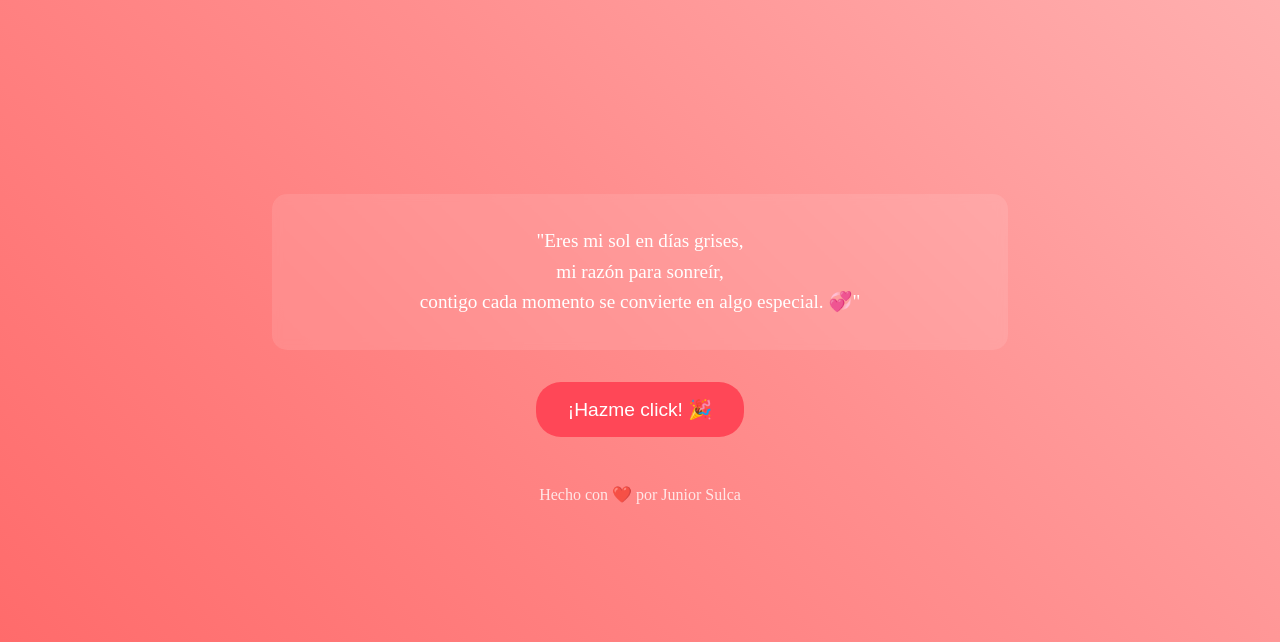
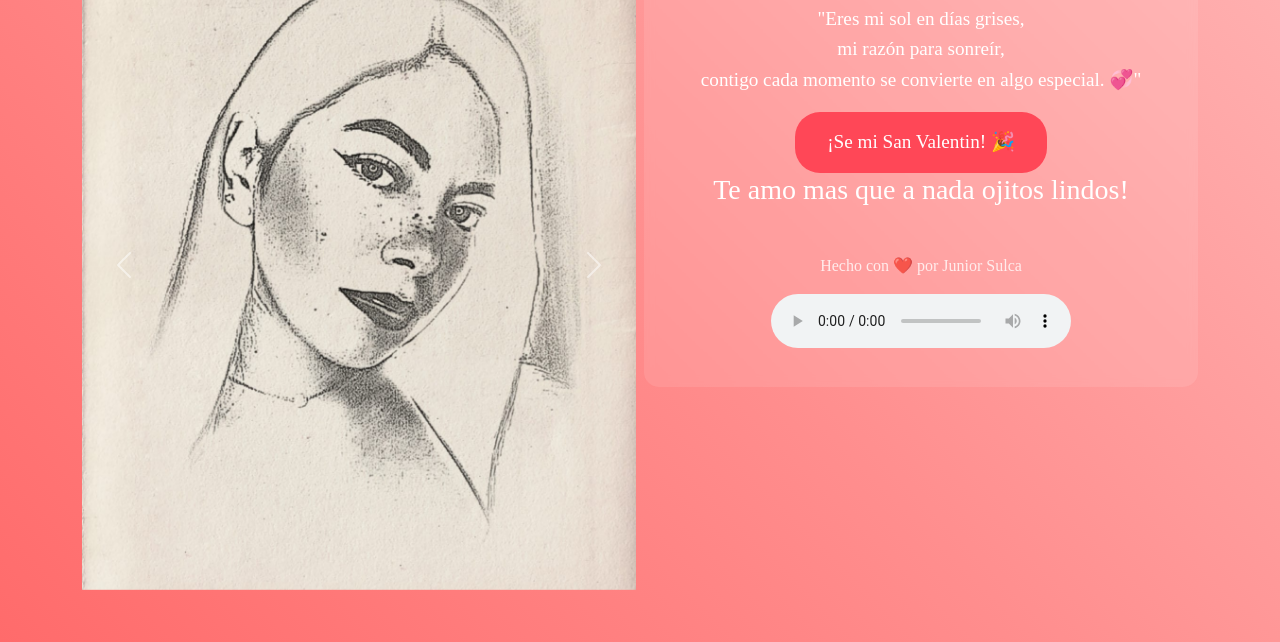
Before and after one commit to jsulca/miriam-san-valentin-2025, an Astro site: page / in a window 1280 px wide. Shown: the part 158-800 px from the top of the page. Built offline with nearby package versions, Linux system fonts and the light colour scheme; Astro itself is replaced by a stand-in of ours.

Commit message:
agregar fotos de miriam

```diff
--- /dev/null
+++ b/src/components/Carousel.astro
@@ -0,0 +1,52 @@
+---
+// Lista de imágenes (puedes pasarlas como prop o cargar dinámicamente)
+const images = [
+    "/img/img_1.jpeg",
+    "/img/img_2.jpeg",
+    "/img/img_3.jpeg",
+    "/img/img_4.jpeg",
+    "/img/img_5.jpeg",
+    "/img/img_6.jpeg",
+    "/img/img_7.jpeg",
+    "/img/img_8.jpeg",
+    "/img/img_9.jpeg",
+    "/img/img_10.jpeg",
+    "/img/img_11.jpeg",
+    "/img/img_12.jpeg",
+    "/img/img_13.jpeg",
+];
+---
+
+<div
+    id="carouselExampleInterval"
+    class="carousel slide"
+    data-bs-ride="carousel"
+>
+    <div class="carousel-inner">
+        {
+            images.map((img, index) => (
+                <div class={`carousel-item ${index === 0 ? "active" : ""}`} data-bs-interval="2000">
+                    <img src={img} class="d-block w-100 img-fluid" style="height: 650px; object-fit: cover;" alt="..." />
+                </div>
+            ))
+        }
+    </div>
+    <button
+        class="carousel-control-prev"
+        type="button"
+        data-bs-target="#carouselExampleInterval"
+        data-bs-slide="prev"
+    >
+        <span class="carousel-control-prev-icon" aria-hidden="true"></span>
+        <span class="visually-hidden">Previous</span>
+    </button>
+    <button
+        class="carousel-control-next"
+        type="button"
+        data-bs-target="#carouselExampleInterval"
+        data-bs-slide="next"
+    >
+        <span class="carousel-control-next-icon" aria-hidden="true"></span>
+        <span class="visually-hidden">Next</span>
+    </button>
+</div>
--- a/src/layouts/Layout.astro
+++ b/src/layouts/Layout.astro
@@ -6,7 +6,11 @@
 		<link rel="icon" type="image/svg+xml" href="/favicon.svg" />
 		<meta name="generator" content={Astro.generator} />
 		<title>Feliz San Valentín Miriam 💖 </title>
+		<link rel="stylesheet" href="https://cdn.jsdelivr.net/npm/bootstrap@5.3.2/dist/css/bootstrap.min.css" />
+
 		<script src="https://cdn.jsdelivr.net/npm/canvas-confetti@1.5.1/dist/confetti.browser.min.js"></script>
+		<script src="https://cdn.jsdelivr.net/npm/bootstrap@5.3.2/dist/js/bootstrap.bundle.min.js"></script>
+
 	</head>
 	<body>
 		<slot />
--- a/src/pages/index.astro
+++ b/src/pages/index.astro
@@ -1,41 +1,47 @@
 ---
-import Layout from '../layouts/Layout.astro';
+import Layout from "../layouts/Layout.astro";
+import Carousel from "../components/Carousel.astro";
 
 // Welcome to Astro! Wondering what to do next? Check out the Astro documentation at https://docs.astro.build
 // Don't want to use any of this? Delete everything in this file, the `assets`, `components`, and `layouts` directories, and start fresh.
 ---
 
 <Layout>
-
     <main class="container">
+        <div class="row g-2">
+            <div class="col-md-12 text-center">
                 <h1 class="title">💝 Feliz San Valentín Miriam 💝</h1>
-
-        <div class="heart-container">
-            <!-- Corazones flotantes -->
-            <div class="heart">❤️</div>
-            <div class="heart">💖</div>
-            <div class="heart">💝</div>
             </div>
-
-        <section class="love-message">
-            <p class="poem">
-                "Eres mi sol en días grises,<br>
-                mi razón para sonreír,<br>
+            <div class="col-md 6">
+                <Carousel />
+            </div>
+            <div class="col-md-6">
+                <section class="love-message text-center">
+                    <p class="poem text-center">
+                        "Eres mi sol en días grises,<br />
+                        mi razón para sonreír,<br />
                         contigo cada momento<brbr>
                             se convierte en algo especial. 💞"
+                        </brbr>
                     </p>
-        </section>
 
-        <button class="love-button">¡Hazme click! 🎉</button>
+                    <button class="love-button" id="btnAceptar"
+                        >¡Se mi San Valentin! 🎉</button
+                    >
+                    <h3>Te amo mas que a nada ojitos lindos!</h3>
 
                     <footer class="footer">
                         <p>Hecho con ❤️ por Junior Sulca</p>
                     </footer>
-		<audio autoplay loop>
-			<source src="/audios/cancion.mp3" type="audio/mpeg">
+
+                    <audio autoplay loop controls id="miAudio">
+                        <source src="/audios/cancion.mp3" type="audio/mpeg" />
                         Tu navegador no soporta el audio.
                     </audio>
-    </main>
+                </section>
+            </div>
+        </div>
+
         <style is:global>
             * {
                 margin: 0;
@@ -46,21 +52,14 @@ import Layout from '../layouts/Layout.astro';
             body {
                 background: linear-gradient(45deg, #ff6b6b, #ff8e8e, #ffb5b5);
                 min-height: 100vh;
-            font-family: 'Arial Rounded MT Bold', cursive;
+                font-family: "Arial Rounded MT Bold", cursive;
                 color: #fff;
-        }
-
-        .container {
-            max-width: 800px;
-            margin: 0 auto;
-            padding: 2rem;
-            text-align: center;
             }
 
             .title {
                 font-size: 3rem;
                 margin-bottom: 2rem;
-            text-shadow: 2px 2px 4px rgba(0,0,0,0.3);
+                text-shadow: 2px 2px 4px rgba(0, 0, 0, 0.3);
             }
 
             .heart-container {
@@ -75,8 +74,13 @@ import Layout from '../layouts/Layout.astro';
             }
 
             @keyframes float {
-            0%, 100% { transform: translateY(0); }
-            50% { transform: translateY(-20px); }
+                0%,
+                100% {
+                    transform: translateY(0);
+                }
+                50% {
+                    transform: translateY(-20px);
+                }
             }
 
             .love-message {
@@ -122,4 +126,17 @@ import Layout from '../layouts/Layout.astro';
                 }
             }
         </style>
+        <script>
+            document.addEventListener("DOMContentLoaded", () => {
+                const btnAceptar = document.getElementById("btnAceptar")!;
+                btnAceptar.addEventListener("click", () => {
+                    confetti({
+                        particleCount: 100,
+                        spread: 70,
+                        origin: { y: 0.6 },
+                    });
+                });
+            });
+        </script>
+    </main>
 </Layout>
```
Also changed, not shown: package.json (line endings or trailing spaces), public/img/img_1.jpeg (added), public/img/img_10.jpeg (added), public/img/img_11.jpeg (added), public/img/img_12.jpeg (added), public/img/img_13.jpeg (added), public/img/img_2.jpeg (added), public/img/img_3.jpeg (added), public/img/img_4.jpeg (added), public/img/img_5.jpeg (added), public/img/img_6.jpeg (added), public/img/img_7.jpeg (added), public/img/img_8.jpeg (added), public/img/img_9.jpeg (added). Lines whose indentation alone changed are shown as unchanged.
